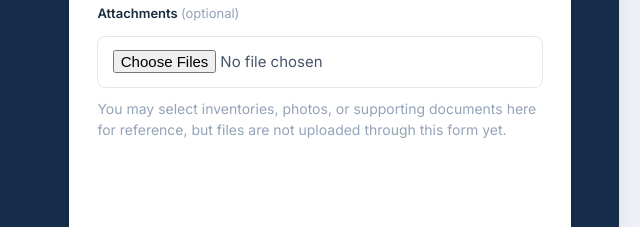
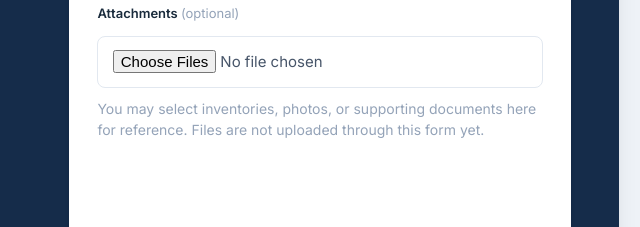
Before and after one commit to joeybukowski3/ItemAssist, a website: page about.html in a window 1280 px wide. Shown: the part 5131-5358 px from the top of the page, 547-1187 px from the left. Drawn offline with Linux system fonts and the light colour scheme.

Commit message:
chore: clarify attachments form copy

```diff
--- a/about.html
+++ b/about.html
@@ -374,7 +374,7 @@
                   accept=".pdf,.xlsx,.xls,.csv,.doc,.docx,.txt,.jpg,.jpeg,.png,.heic,.zip"
                 >
                 <p class="form-help">
-                  You may select inventories, photos, or supporting documents here for reference, but files are not uploaded through this form yet.
+                  You may select inventories, photos, or supporting documents here for reference. Files are not uploaded through this form yet.
                 </p>
               </div>
 
```
Also changed, not shown: index.html (+1 -1 lines).
